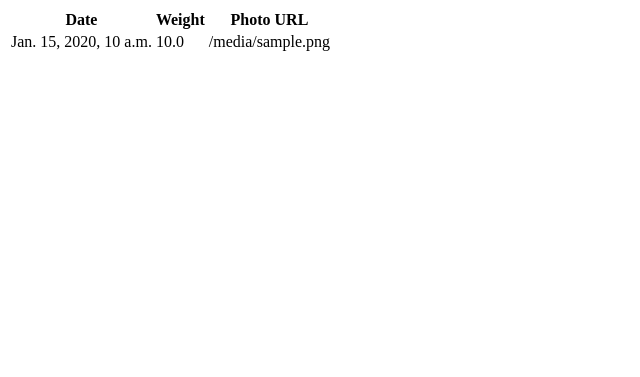
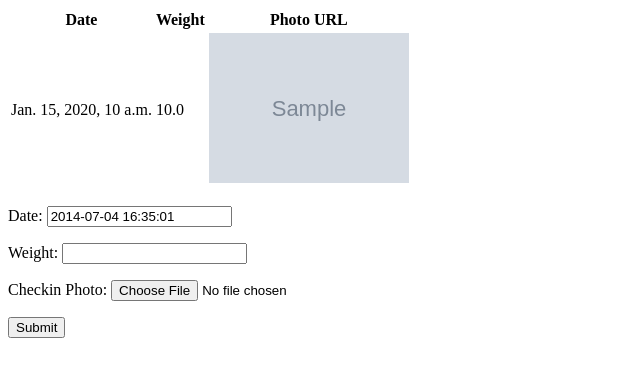
Before and after one commit to SimonS/photo-metric, a Django app: page / in a window 1280 px wide. Shown: the top 377 px of the page, without its empty margins (0-640 px from the left). Run offline with Django 3.2, Linux system fonts and the light colour scheme; tables that the repository leaves empty hold one stand-in row (values such as "Sample post"); grey boxes marked "Sample" are stand-in pictures.

Commit message:
first stab at a check-in form

```diff
--- /dev/null
+++ b/checkins/forms.py
@@ -0,0 +1,13 @@
+from django import forms
+
+from checkins.models import Checkin
+
+class CheckinForm(forms.ModelForm):
+
+    weight = forms.DecimalField(label='Weight')
+    photo = forms.ImageField(
+        label='Checkin Photo'
+    )
+
+    class Meta:
+        model = Checkin
--- a/checkins/templates/index.html
+++ b/checkins/templates/index.html
@@ -18,10 +18,17 @@
         <tr>
             <td>{{ checkin.date }}</td>
             <td>{{ checkin.weight }}</td>
-            <td>{{ checkin.photo.url }}</td>
+            <td><img src="{{ checkin.photo.url }}" style="max-width: 200px" /></td>
         </tr>
     {% endfor %}
     </tbody>
 </table>
+
+<form action='/' method='post' enctype="multipart/form-data">
+    {% csrf_token %}
+    {{ form.as_p }}
+    <input type='submit' value='Submit' />
+</form>
+
 </body>
 </html>
--- a/checkins/views.py
+++ b/checkins/views.py
@@ -1,6 +1,16 @@
 from django.shortcuts import render
 
 from checkins.models import Checkin
+from checkins.forms import CheckinForm
 
 def index(request):
-    return render(request, 'index.html', {'checkins': Checkin.objects.all()})
+    if request.method == 'GET':
+        form = CheckinForm()
+    else:
+        form = CheckinForm(request.POST, request.FILES)
+        if form.is_valid():
+            date = form.cleaned_data['date']
+            weight = form.cleaned_data['weight']
+            checkin = Checkin(date=date,weight=weight,photo=request.FILES['photo'])
+            checkin.save()
+    return render(request, 'index.html', {'checkins': Checkin.objects.all(), 'form': form})
--- a/phototype/urls.py
+++ b/phototype/urls.py
@@ -12,3 +12,11 @@ urlpatterns = patterns('',
     url(r'^admin/', include(admin.site.urls)),
     url(r'^$', index),
 )
+
+from django.conf import settings
+
+if settings.DEBUG:
+    # static files (images, css, javascript, etc.)
+    urlpatterns += patterns('',
+        (r'^media/(?P<path>.*)$', 'django.views.static.serve', {
+            'document_root': settings.MEDIA_ROOT}))
```
Also changed, not shown: 1 other file.
